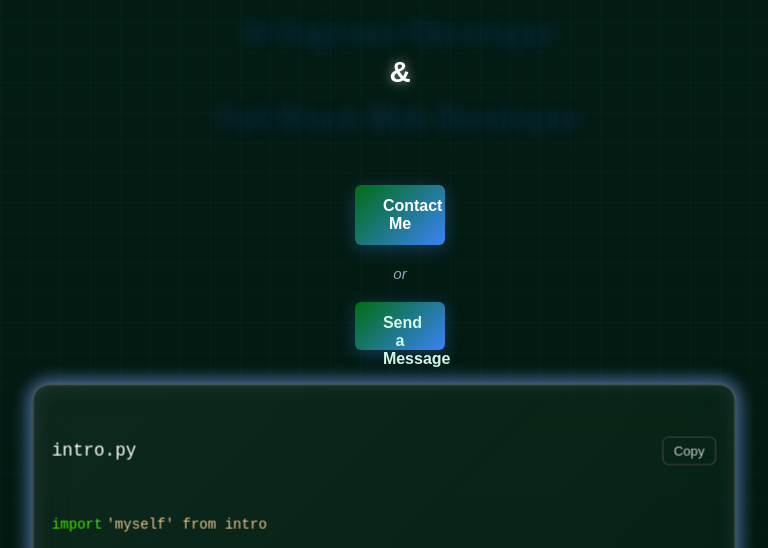
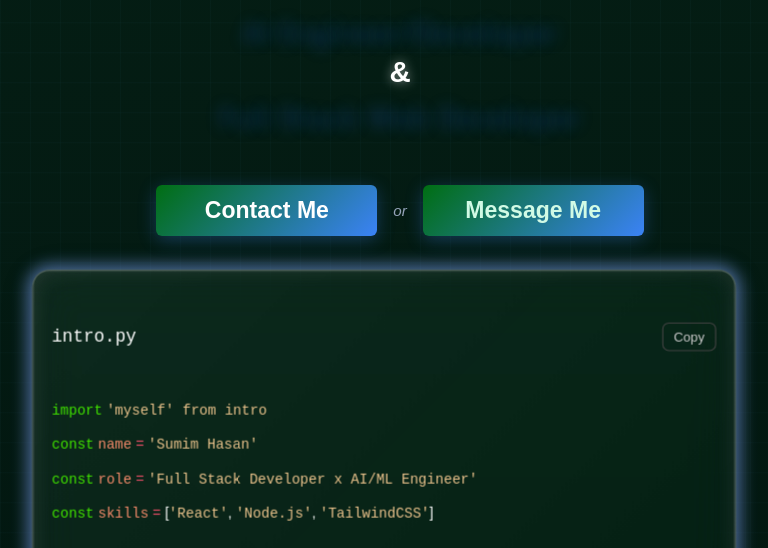
Before and after one commit to sumimhasan/sumimhasansite, a plain HTML site: page index.html in a window 768 px wide. Shown: the part 218-766 px from the top of the page. Drawn offline with Linux system fonts and the light colour scheme; a web font is replaced by a local one.

Commit message:
fixed initial mobile view bug

```diff
--- a/index.html
+++ b/index.html
@@ -55,7 +55,7 @@
                 <div class="cta">
                     <a href="#contact" class="btn">Contact Me</a>
                     <span class="or">or</span>
-                    <a href="#message" class="btn secondary">Send a Message</a>
+                    <a href="#message" class="btn secondary">Message Me</a>
                 </div>
             </div>
 
--- a/stylefiles/hero.css
+++ b/stylefiles/hero.css
@@ -220,10 +220,10 @@ background: linear-gradient(135deg, #006e12, #3b82f6); /* deep teal gradient */
 
 
 /* Tablet: width up to 1024px */
-@media (min-width: 768px) and (max-width: 1024px){
+@media (min-width: 76px) and (max-width: 1024px){
   .hero-main-content {
     flex-direction: column;
-    padding: 1.5rem 1rem;
+
   }
 
   .textual-content {
@@ -243,6 +243,7 @@ background: linear-gradient(135deg, #006e12, #3b82f6); /* deep teal gradient */
     max-width: 500px;
     padding: 1rem;
   }
+
  .image {
     width: 100%;
     border-radius: 1rem;
@@ -302,17 +303,26 @@ background: linear-gradient(135deg, #006e12, #3b82f6); /* deep teal gradient */
     height: max-content;
     font-size: 0.8rem;
   }
-  .cta{
-    flex-direction:column;
-  }
+.cta {
+  display: flex;
+  align-items: center;
+  justify-content: center;
+  gap: 1rem;
+  flex-wrap: wrap;
+  margin-top: 1rem;
+  animation: fadeInUp 1.4s ease-out;
+  width: 100%;
+}
   .cta .btn {
-    width: 50%;
+    width: 30%;
+    font-size: 3vw;
 
   }
   .cta .btn.secondary {
-    width: 50%;
-    height: 3rem;
+    width: 30%;
+    height: auto;
     align-content: center;
+        font-size: 3vw;
   }
   .cta .btn:active {
   transform: scale(0.96);
```
